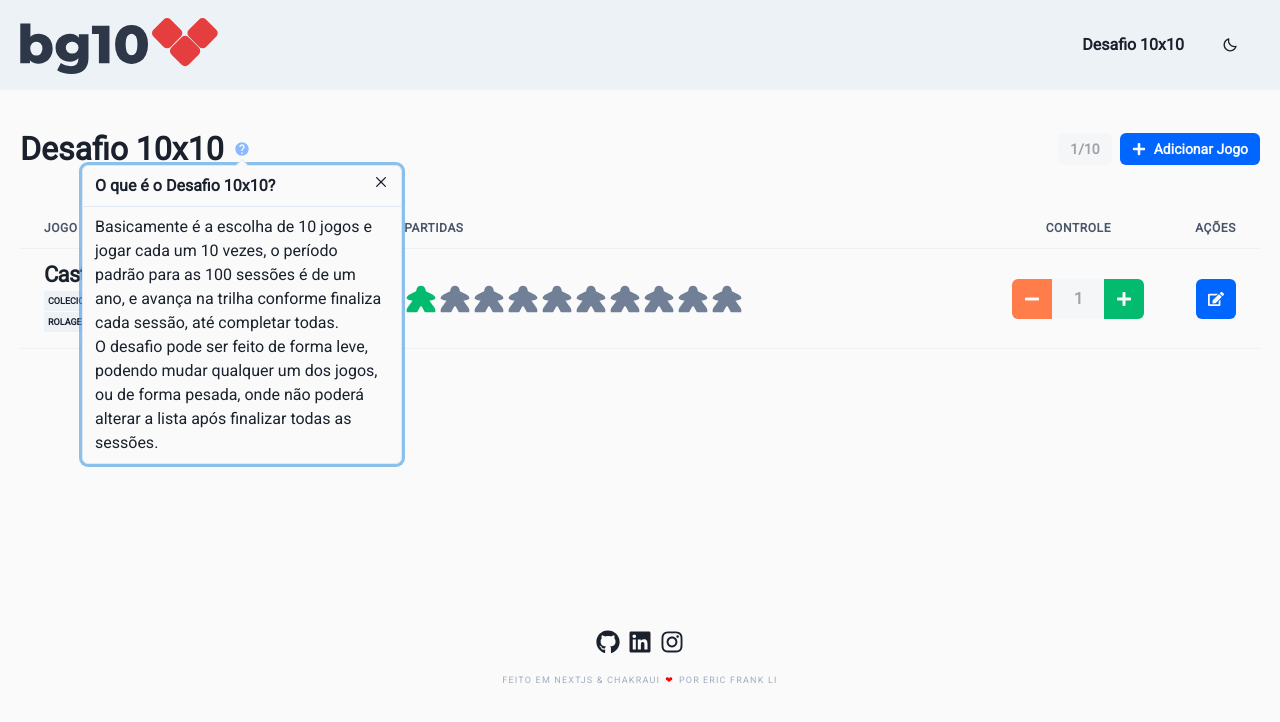
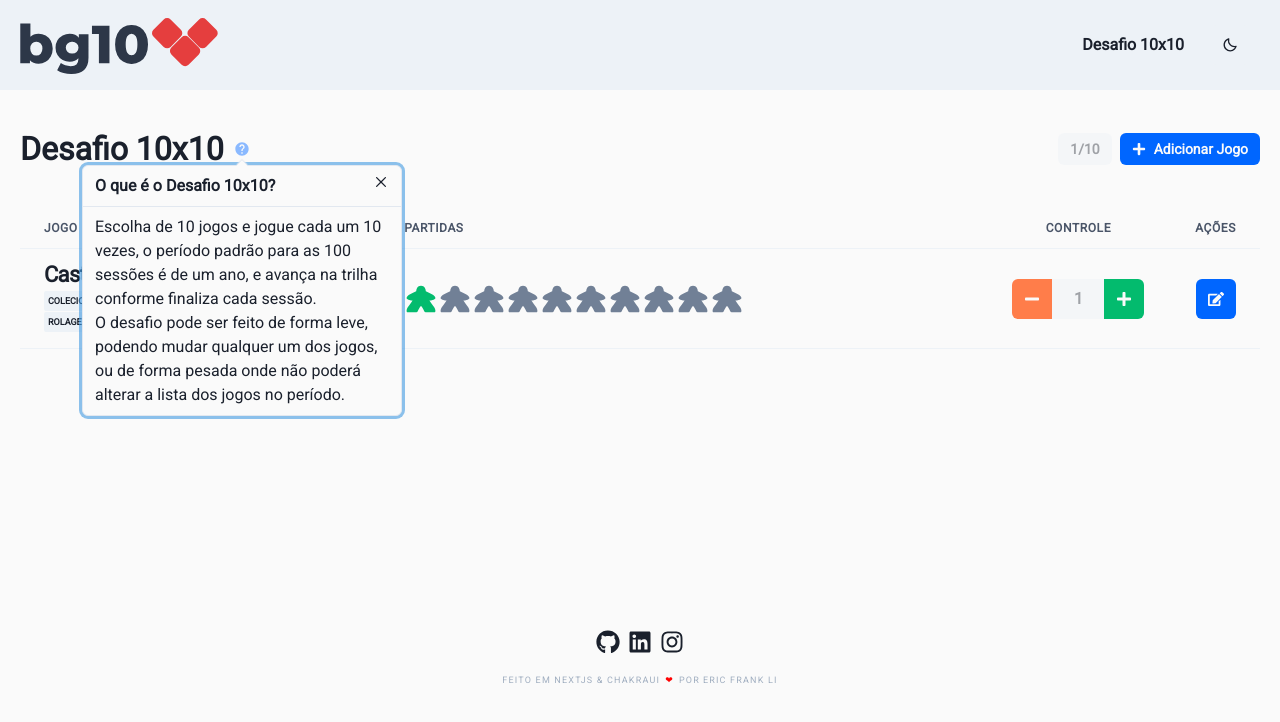
Before and after one commit to ericut/jogaboardgame, a Next.js app: page / in a window 1280 px wide. Both pictures are taken after a click on the element 241 px from the left and 149 px from the top of the page. Shown: the top 722 px of the page. Built offline with nearby package versions, Linux system fonts and the light colour scheme.

Commit message:
page: desafio10x10 popover com informação do desafio

```diff
--- a/src/pages/desafio10x10.tsx
+++ b/src/pages/desafio10x10.tsx
@@ -462,12 +462,12 @@ const Desafio10x10 = () => {
             O que é o Desafio 10x10?
           </PopoverHeader>
           <PopoverBody>
-            Basicamente é a escolha de 10 jogos e jogar cada um 10 vezes, o
-            período padrão para as 100 sessões é de um ano, e avança na trilha
-            conforme finaliza cada sessão, até completar todas.
+            Escolha de 10 jogos e jogue cada um 10 vezes, o período padrão para
+            as 100 sessões é de um ano, e avança na trilha conforme finaliza
+            cada sessão.
             <br />O desafio pode ser feito de forma leve, podendo mudar qualquer
-            um dos jogos, ou de forma pesada, onde não poderá alterar a lista
-            após finalizar todas as sessões.
+            um dos jogos, ou de forma pesada onde não poderá alterar a lista dos
+            jogos no período.
           </PopoverBody>
         </>
       );
```
